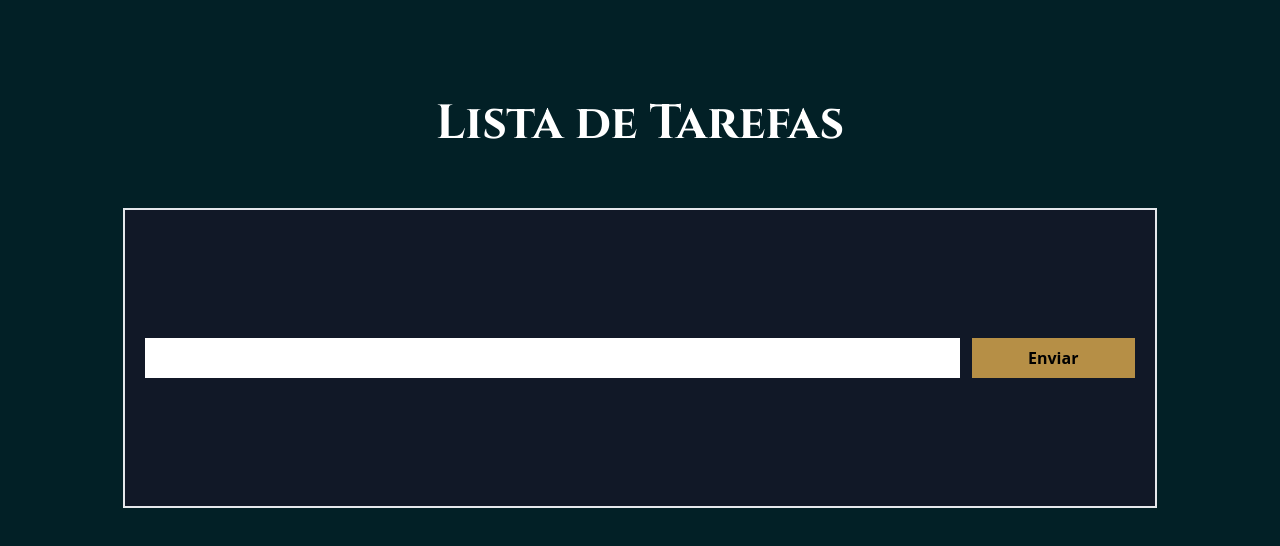
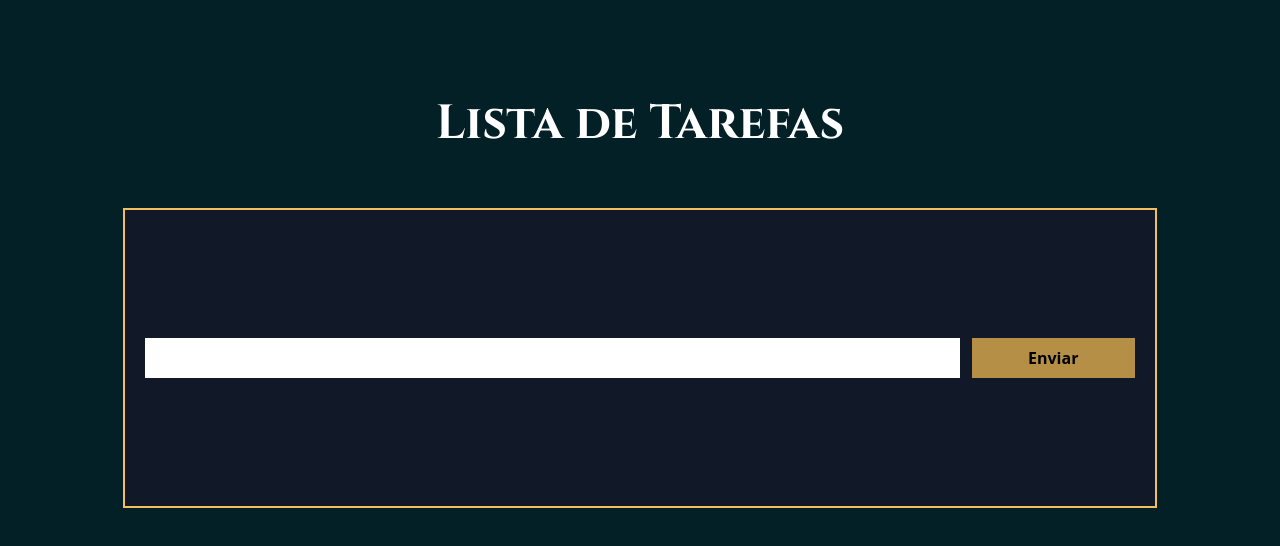
Before and after one commit to Ronaldjga/listaDeTarefas, a Next.js app: page / in a window 1280 px wide. Shown: the top 546 px of the page. Built offline with nearby package versions, Linux system fonts and the light colour scheme.

Commit message:
Update form.js

```diff
--- a/src/components/form.js
+++ b/src/components/form.js
@@ -39,7 +39,7 @@ export function FormList() {
                     e.preventDefault()
 
                 }}
-                className="w-full lg:w-5/6 h-[300px] mx-auto flex sm:flex-row flex-col justify-center items-center bg-gray-900 p-5 gap-3 border-2">
+                className="w-full lg:w-5/6 h-[300px] mx-auto flex sm:flex-row flex-col justify-center items-center bg-gray-900 p-5 gap-3 border-2 border-yellowPrimary">
                 <input
                     className="w-full sm:w-5/6 h-[40px] p-2"
                     value={newItem}
```
